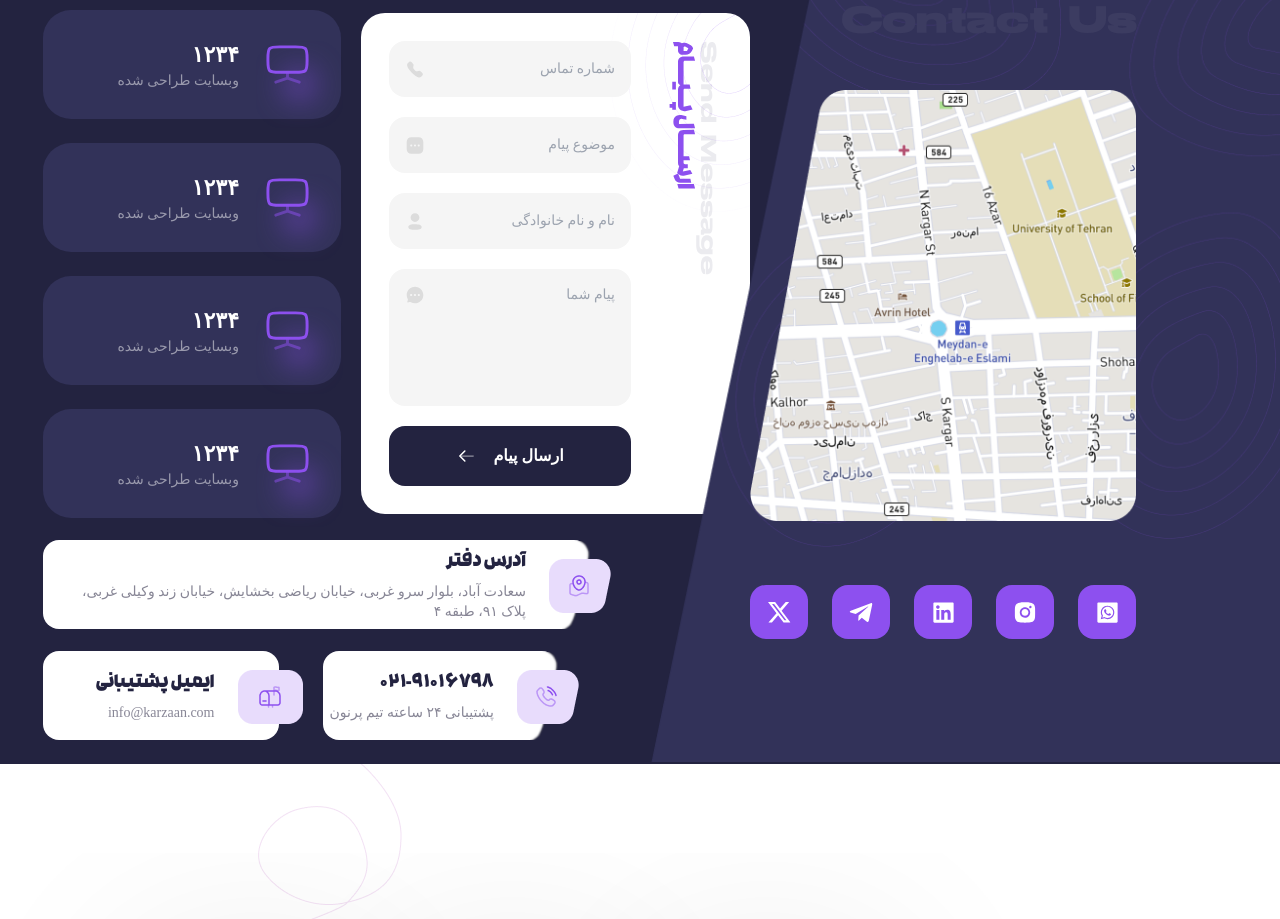
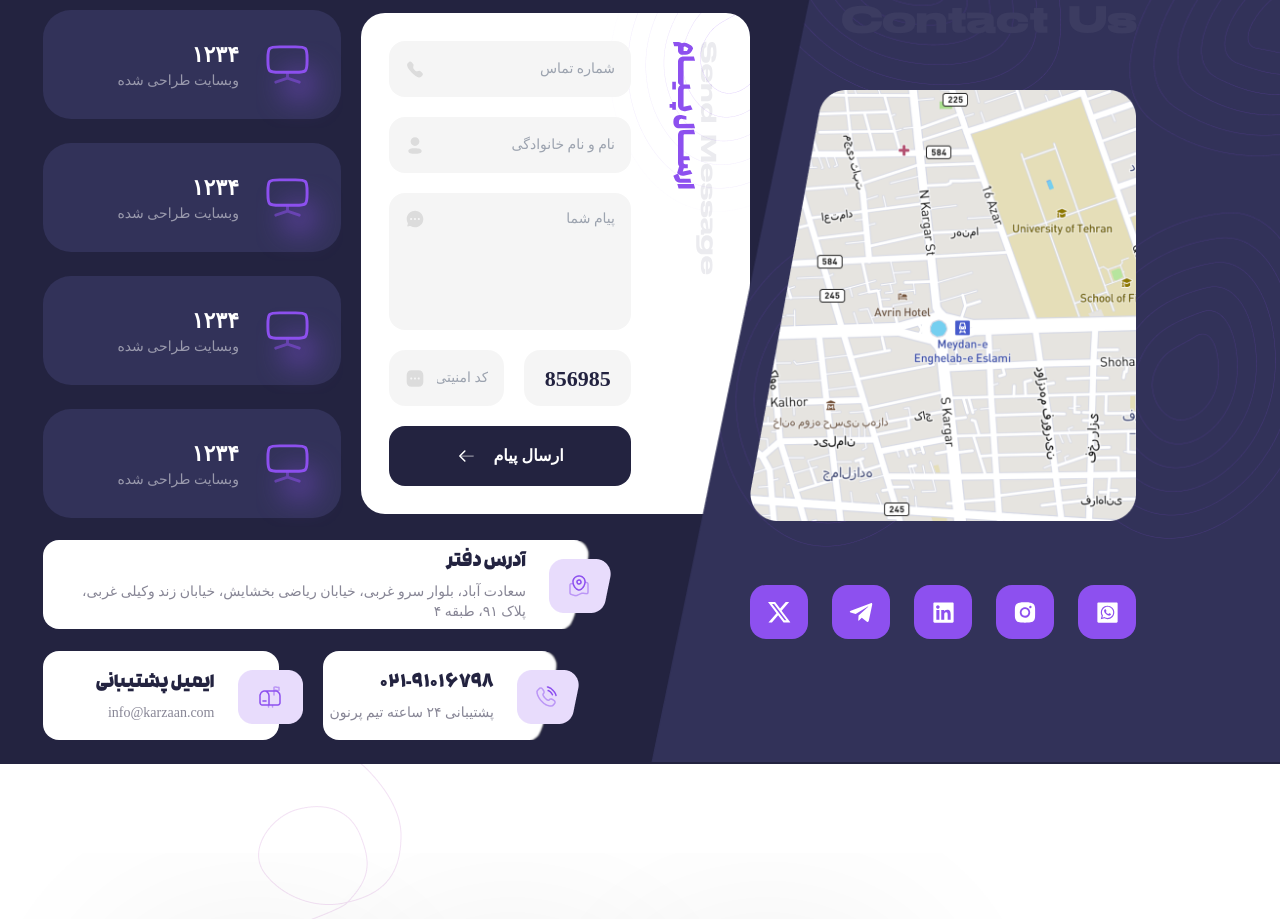
Before and after one commit to yakoobkhedri/karzan, a website: page src/html/index.html in a window 1280 px wide. Shown: the part 2450-3369 px from the top of the page. Drawn offline with nearby package versions, Linux system fonts and the light colour scheme; a web font is replaced by a local one.

Commit message:
commit message

```diff
--- a/src/html/index.html
+++ b/src/html/index.html
@@ -1861,19 +1861,6 @@
                                     </div>
                                     <div
                                         class="rounded-2xl mb-5 ltr:pr-4 pl-4 ltr:pl-0 flex items-center justify-between gap-3 bg-input text-sm font-normal h-14">
-                                        <input placeholder="موضوع پیام"
-                                            class="flex-grow py-4 ltr:pl-4 pr-4 bg-transparent outline-none">
-                                        <svg class="flex-shrink-0" xmlns="http://www.w3.org/2000/svg" width="20"
-                                            height="21" viewBox="0 0 20 21" fill="none">
-                                            <g opacity="0.1">
-                                                <path
-                                                    d="M13.6169 2.1665C16.4419 2.1665 18.3335 4.14984 18.3335 7.09984V13.9082C18.3335 16.8498 16.4419 18.8332 13.6169 18.8332H6.39187C3.56687 18.8332 1.66687 16.8498 1.66687 13.9082V7.09984C1.66687 4.14984 3.56687 2.1665 6.39187 2.1665H13.6169ZM13.7335 9.50067C13.1835 9.50067 12.7335 9.94984 12.7335 10.4998C12.7335 11.0498 13.1835 11.4998 13.7335 11.4998C14.2835 11.4998 14.7252 11.0498 14.7252 10.4998C14.7252 9.94984 14.2835 9.50067 13.7335 9.50067ZM10.0002 9.50067C9.4502 9.50067 9.0002 9.94984 9.0002 10.4998C9.0002 11.0498 9.4502 11.4998 10.0002 11.4998C10.5502 11.4998 11.0002 11.0498 11.0002 10.4998C11.0002 9.94984 10.5502 9.50067 10.0002 9.50067ZM6.26687 9.50067C5.71687 9.50067 5.26687 9.94984 5.26687 10.4998C5.26687 11.0498 5.71687 11.4998 6.26687 11.4998C6.81687 11.4998 7.26687 11.0498 7.26687 10.4998C7.26687 9.94984 6.81687 9.50067 6.26687 9.50067Z"
-                                                    fill="black" />
-                                            </g>
-                                        </svg>
-                                    </div>
-                                    <div
-                                        class="rounded-2xl mb-5 ltr:pr-4 pl-4 ltr:pl-0 flex items-center justify-between gap-3 bg-input text-sm font-normal h-14">
                                         <input placeholder="نام و نام خانوادگی"
                                             class="flex-grow py-4 ltr:pl-4 pr-4 bg-transparent outline-none">
                                         <svg class="flex-shrink-0" xmlns="http://www.w3.org/2000/svg" width="20"
@@ -1886,7 +1873,7 @@
                                         </svg>
                                     </div>
                                     <div class="relative mb-5 bg-input rounded-2xl h-[137px]">
-                                        <textarea class="w-full bg-transparent outline-none p-4 text-sm resize-none"
+                                        <textarea class="w-full h-full bg-transparent outline-none p-4 text-sm resize-none"
                                             placeholder="پیام شما"></textarea>
                                         <svg class="absolute ltr:right-4 ltr:left-auto left-4 top-4"
                                             xmlns="http://www.w3.org/2000/svg" width="20" height="20"
@@ -1897,6 +1884,19 @@
                                                     fill="black" />
                                             </g>
                                         </svg>
+                                    </div>
+                                    <div class="flex items-center gap-5 flex-grow mb-5">
+                                        <div class="bg-[#0000000A] w-full rounded-2xl flex items-center justify-center h-14 font-black text-secondary text-[22px]">
+                                            856985
+                                        </div>
+                                        <div class="rounded-2xl w-full ltr:pr-4 ltr:pl-0 pl-4 flex items-center justify-between gap-3 bg-[#0000000A] text-sm font-normal h-14">
+                                            <input placeholder="کد امنیتی" class="flex-grow py-4 ltr:pl-4 ltr:pr-0 pr-4 bg-transparent outline-none w-full">
+                                            <svg class="flex-shrink-0" xmlns="http://www.w3.org/2000/svg" width="20" height="21" viewBox="0 0 20 21" fill="none">
+                                                <g opacity="0.1">
+                                                    <path d="M13.6169 2.1665C16.4419 2.1665 18.3335 4.14984 18.3335 7.09984V13.9082C18.3335 16.8498 16.4419 18.8332 13.6169 18.8332H6.39187C3.56687 18.8332 1.66687 16.8498 1.66687 13.9082V7.09984C1.66687 4.14984 3.56687 2.1665 6.39187 2.1665H13.6169ZM13.7335 9.50067C13.1835 9.50067 12.7335 9.94984 12.7335 10.4998C12.7335 11.0498 13.1835 11.4998 13.7335 11.4998C14.2835 11.4998 14.7252 11.0498 14.7252 10.4998C14.7252 9.94984 14.2835 9.50067 13.7335 9.50067ZM10.0002 9.50067C9.4502 9.50067 9.0002 9.94984 9.0002 10.4998C9.0002 11.0498 9.4502 11.4998 10.0002 11.4998C10.5502 11.4998 11.0002 11.0498 11.0002 10.4998C11.0002 9.94984 10.5502 9.50067 10.0002 9.50067ZM6.26687 9.50067C5.71687 9.50067 5.26687 9.94984 5.26687 10.4998C5.26687 11.0498 5.71687 11.4998 6.26687 11.4998C6.81687 11.4998 7.26687 11.0498 7.26687 10.4998C7.26687 9.94984 6.81687 9.50067 6.26687 9.50067Z" fill="black"></path>
+                                                </g>
+                                            </svg>
+                                        </div>
                                     </div>
                                     <button
                                         class="bg-secondary h-[60px] w-full cursor-pointer rounded-2xl p-3 flex items-center justify-center text-white gap-4 font-extrabold">
```
Also changed, not shown: dist/output.css.
